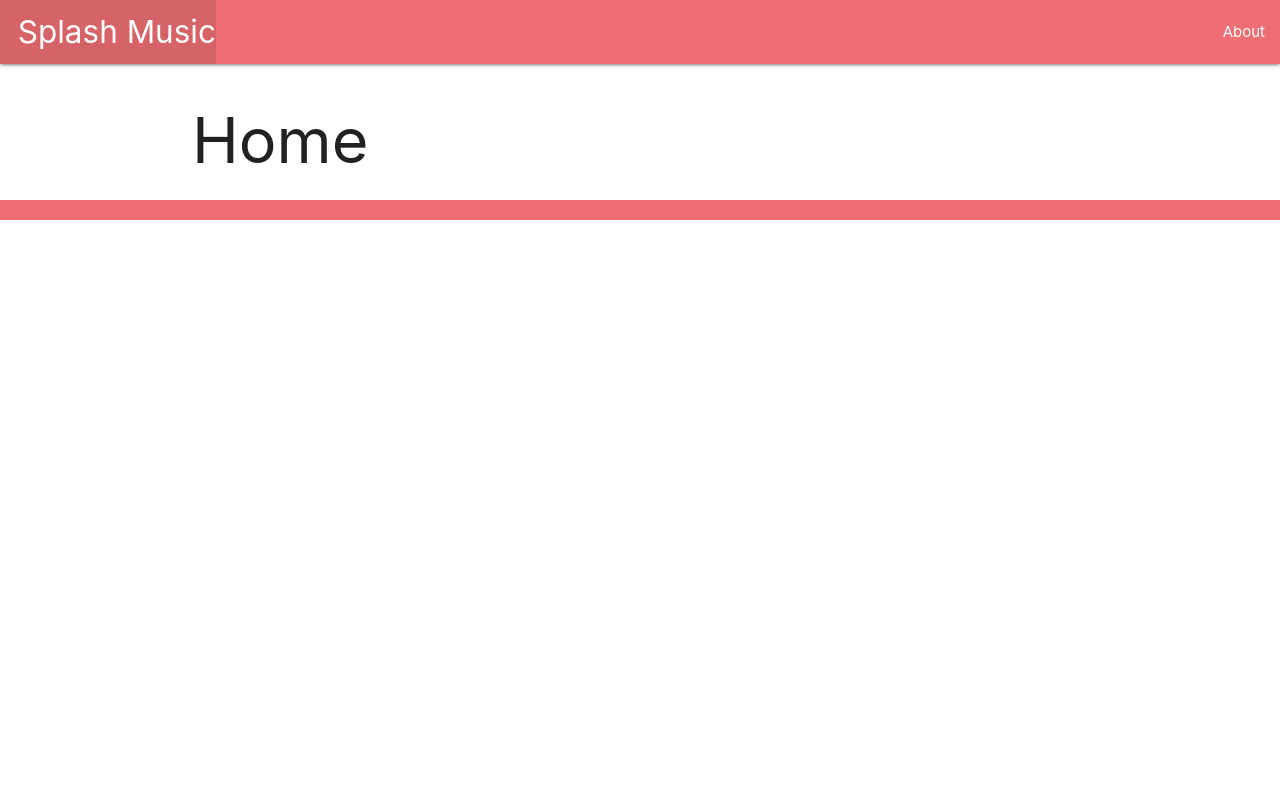
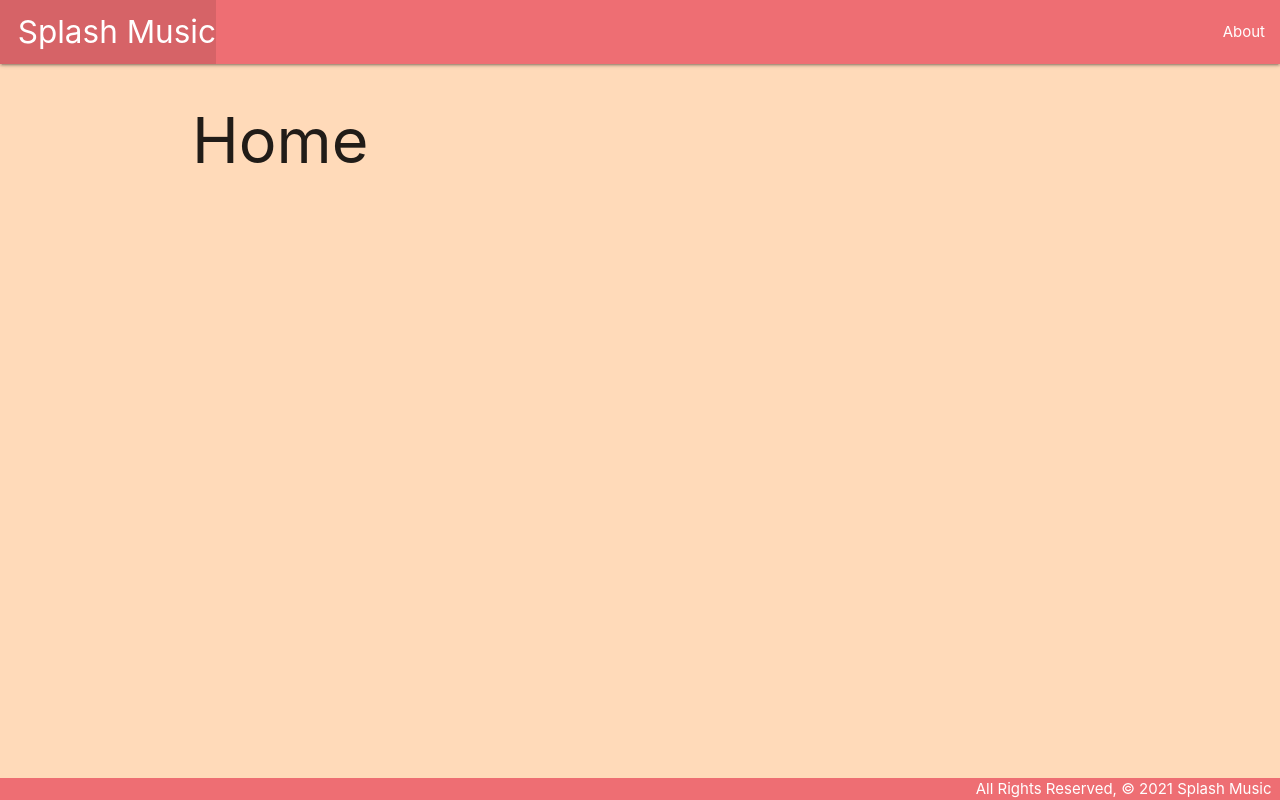
Before and after one commit to BlueCadet-3/splashmusic, a Django app: page / in a window 1280 px wide. Run offline with Django 3.2, Linux system fonts and the light colour scheme.

Commit message:
Create static assests

```diff
--- /dev/null
+++ b/main_app/static/css/style.css
@@ -0,0 +1,15 @@
+body {
+  display: flex;
+  min-height: 100vh;
+  flex-direction: column;
+  background-color: peachpuff;
+}
+
+main {
+  flex: 1 0 auto;
+}
+
+footer.page-footer {
+  padding-top: 0;
+  text-align: right;
+}
--- a/main_app/templates/base.html
+++ b/main_app/templates/base.html
@@ -9,6 +9,7 @@
     <meta http-equiv="X-UA-Compatible" content="ie=edge">
     <title>Splash Music</title>
     <link rel="stylesheet" href="https://cdnjs.cloudflare.com/ajax/libs/materialize/1.0.0/css/materialize.min.css">
+    <link rel="stylesheet" href="{% static 'css/style.css' %}">
 </head>
 
 <body>
```
